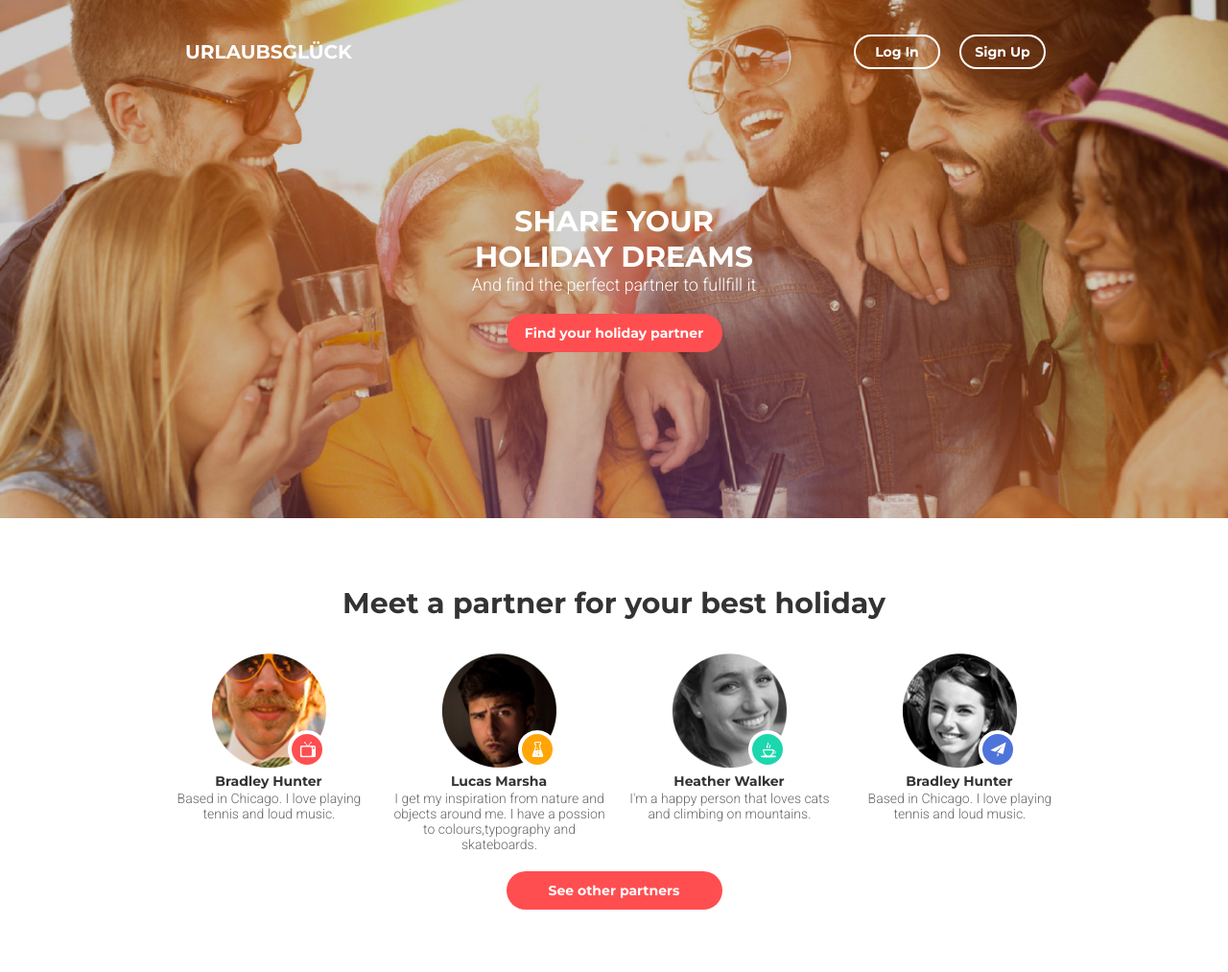
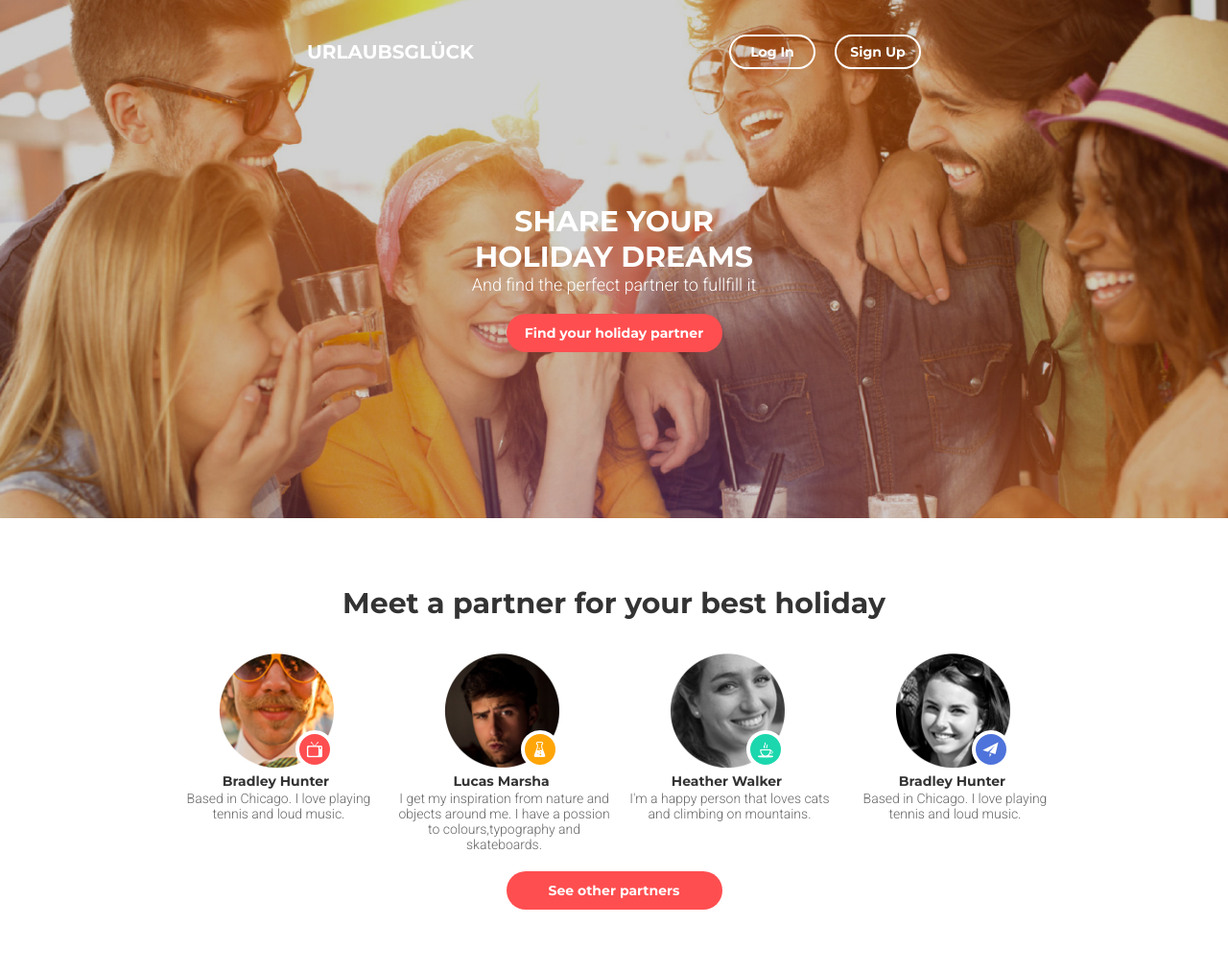
Before and after one commit to demko00007/goit-fe-course, a plain HTML site: page html-css/module-09/index.html in a window 1280 px wide. Shown: the whole page at 96% size. Drawn offline with Linux system fonts and the light colour scheme.

Commit message:
module-09 v2

```diff
--- a/html-css/module-09/index.html
+++ b/html-css/module-09/index.html
@@ -14,14 +14,14 @@
 <body>
   <div class="bg">
     <header class="container">
-      <div class="row">
-        <div class="col-12 menu">
+      <div class="row justify-content-center">
+        <div class="col-12 col-md-8 col-lg-8 menu">
           <div
             class="row align-items-md-center align-items-lg-center justify-content-md-between justify-content-lg-between flex-sm-column-reverse">
-            <div class="logo col-12 col-md-3 col-lg-3">
+            <div class="logo ">
               <a class="nav_logo" href="#">URLAUBSGLÜCK</a>
             </div>
-            <div class="nav col-12 col-md-4 col-lg-3">
+            <div class="nav ">
               <nav class="d-md-flex d-lg-flex justify-content-md-between">
                 <a href="#" class="nav_link">Log In</a>
                 <a href="#" class="nav_link n2">Sign Up</a>
@@ -32,30 +32,23 @@
       </div>
     </header>
     <section class="container">
-      <div class="row">
-        <div class="col-12">
-          <div class="col-12">
       <h1>SHARE YOUR <br />HOLIDAY DREAMS</h1>
-          </div>
       <div class="col-12">
         <p class="sub_h1">
           And find the perfect partner <br class="br_h2"> to
           fullfill it
         </p>
       </div>
-          <div class="col-12 btn_box">
+      <div class="btn_box">
         <a href="#" class="btn">Find your holiday partner</a>
       </div>
-        </div>
-      </div>
+
+
     </section>
   </div>
   <main>
     <section class="container">
-      <div class="row">
-        <div class="col-12">
-          <div class="row">
-            <div class="col-12 title-par">
+
       <div class="box_h2">
         <h2>
           Meet a partner for your <br class="br_h2"> best
@@ -114,15 +107,7 @@
         </div>
       </div>
       <div class="container btn_mt">
-              <div class="row">
-                <div class="col-12">
         <a href="#" class="btn">See other partners</a>
-                </div>
-              </div>
-            </div>
-          </div>
-        </div>
-      </div>
     </section>
   </main>
 </body>
```
Also changed, not shown: html-css/module-09/css/style.css (line endings or trailing spaces). Lines whose indentation alone changed are shown as unchanged.
